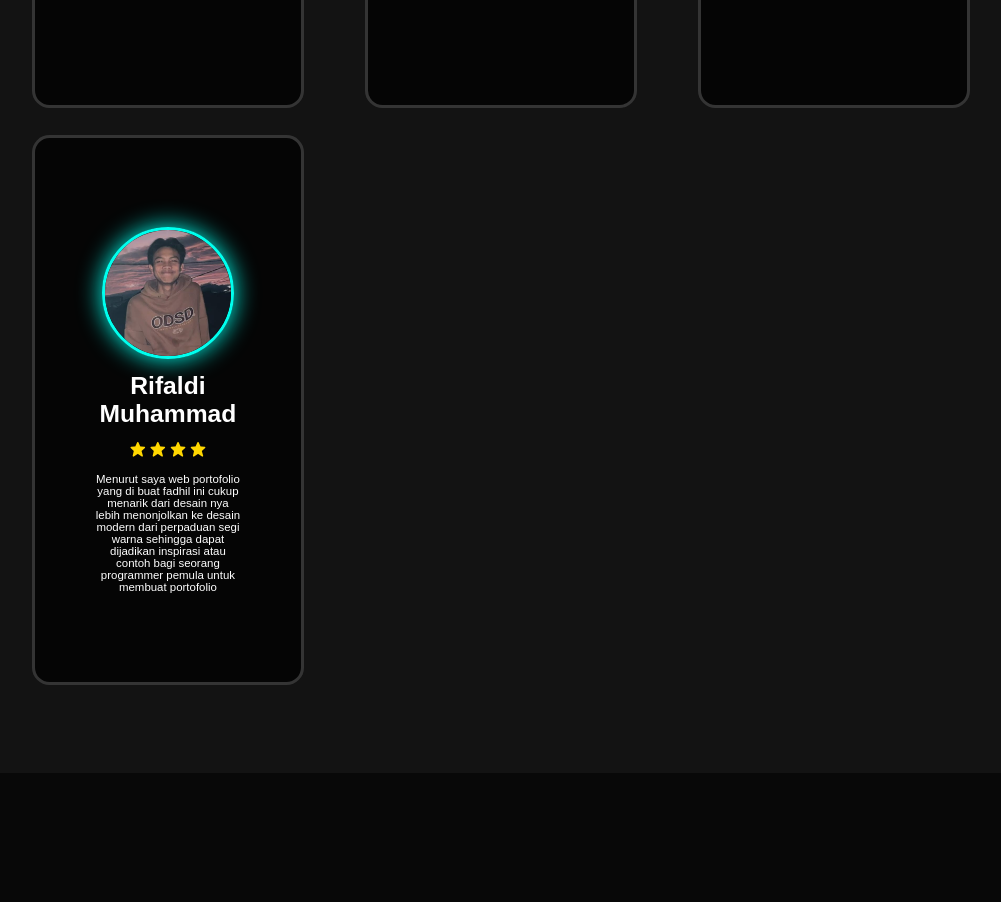
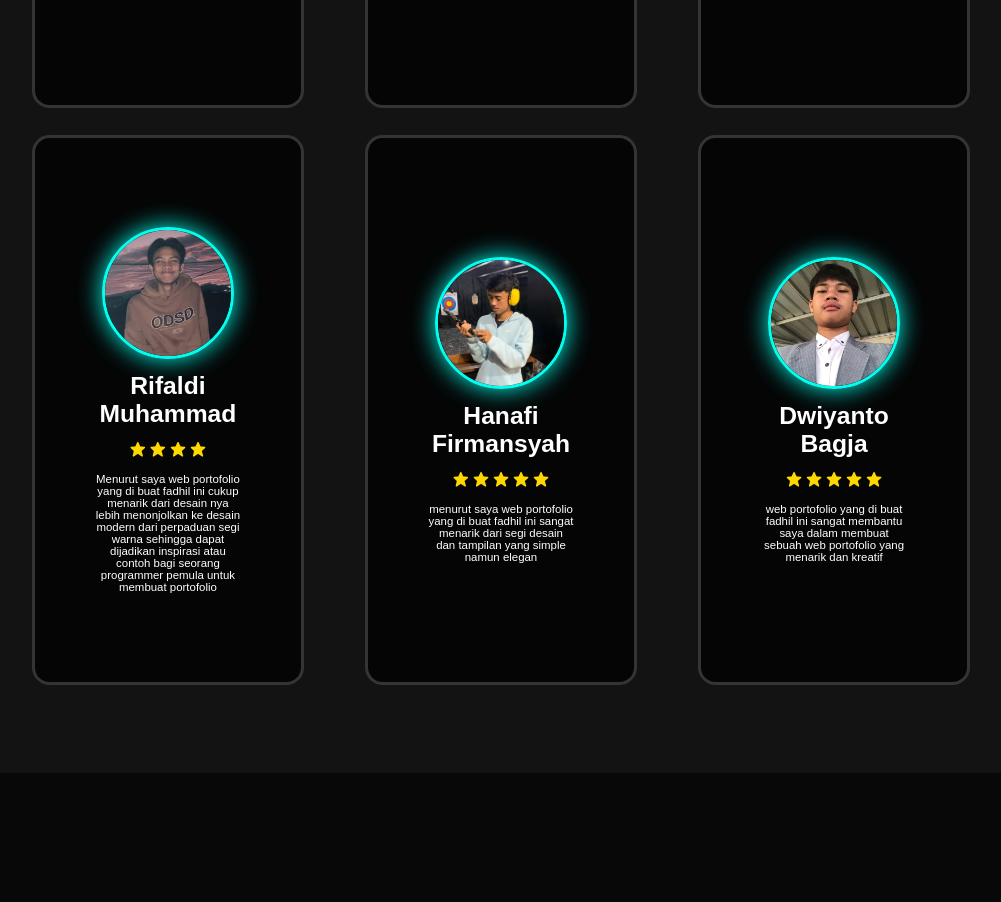
Before and after one commit to fadhil9898/itw2025_b_253040072, a plain HTML site: page itw2025_project1_253040072/index.html in a window 1280 px wide. Shown: the part 4420-5322 px from the top of the page, without its empty margins (139-1140 px from the left). Drawn offline with nearby package versions, Linux system fonts and the light colour scheme.

Commit message:
project 1 done

```diff
--- a/itw2025_project1_253040072/index.html
+++ b/itw2025_project1_253040072/index.html
@@ -221,6 +221,34 @@
                         Menurut saya web portofolio yang di buat fadhil ini cukup menarik dari desain nya lebih menonjolkan ke desain modern dari perpaduan segi warna sehingga dapat dijadikan inspirasi atau contoh bagi seorang programmer pemula untuk membuat portofolio
                     </p>
                 </div>
+                <div class="testimonial-item">
+                    <img src="asset/img/ujang.jpeg" alt="">
+                    <h2>Hanafi Firmansyah</h2>
+                    <div class="rating">
+                        <i class='bx bxs-star' id="star"></i>
+                        <i class='bx bxs-star' id="star"></i>
+                        <i class='bx bxs-star' id="star"></i>
+                        <i class='bx bxs-star' id="star"></i>
+                        <i class='bx bxs-star' id="star"></i>
+                    </div>
+                    <p>
+                        menurut saya web portofolio yang di buat fadhil ini sangat menarik dari segi desain dan tampilan yang simple namun elegan
+                    </p>
+                </div>
+                <div class="testimonial-item">
+                    <img src="asset/img/bagja.jpeg" alt="">
+                    <h2>Dwiyanto Bagja</h2>
+                    <div class="rating">
+                        <i class='bx bxs-star' id="star"></i>
+                        <i class='bx bxs-star' id="star"></i>
+                        <i class='bx bxs-star' id="star"></i>
+                        <i class='bx bxs-star' id="star"></i>
+                        <i class='bx bxs-star' id="star"></i>
+                    </div>
+                    <p>
+                        web portofolio yang di buat fadhil ini sangat membantu saya dalam membuat sebuah web portofolio yang menarik dan kreatif
+                    </p>
+                </div>
             </div>
         </div>
       </section>
```
Also changed, not shown: itw2025_project1_253040072/asset/img/bagja.jpeg (added), itw2025_project1_253040072/asset/img/ujang.jpeg (added).
